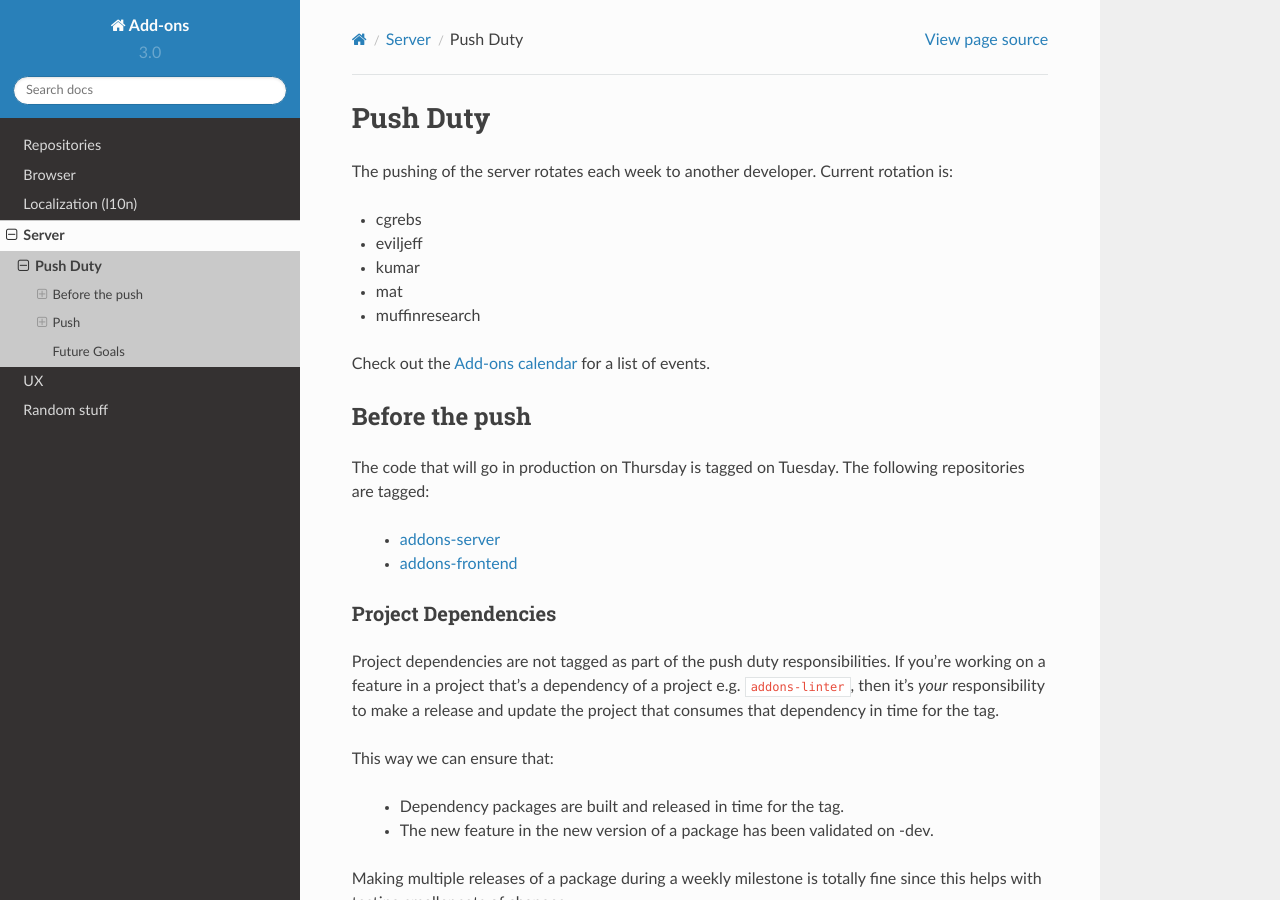
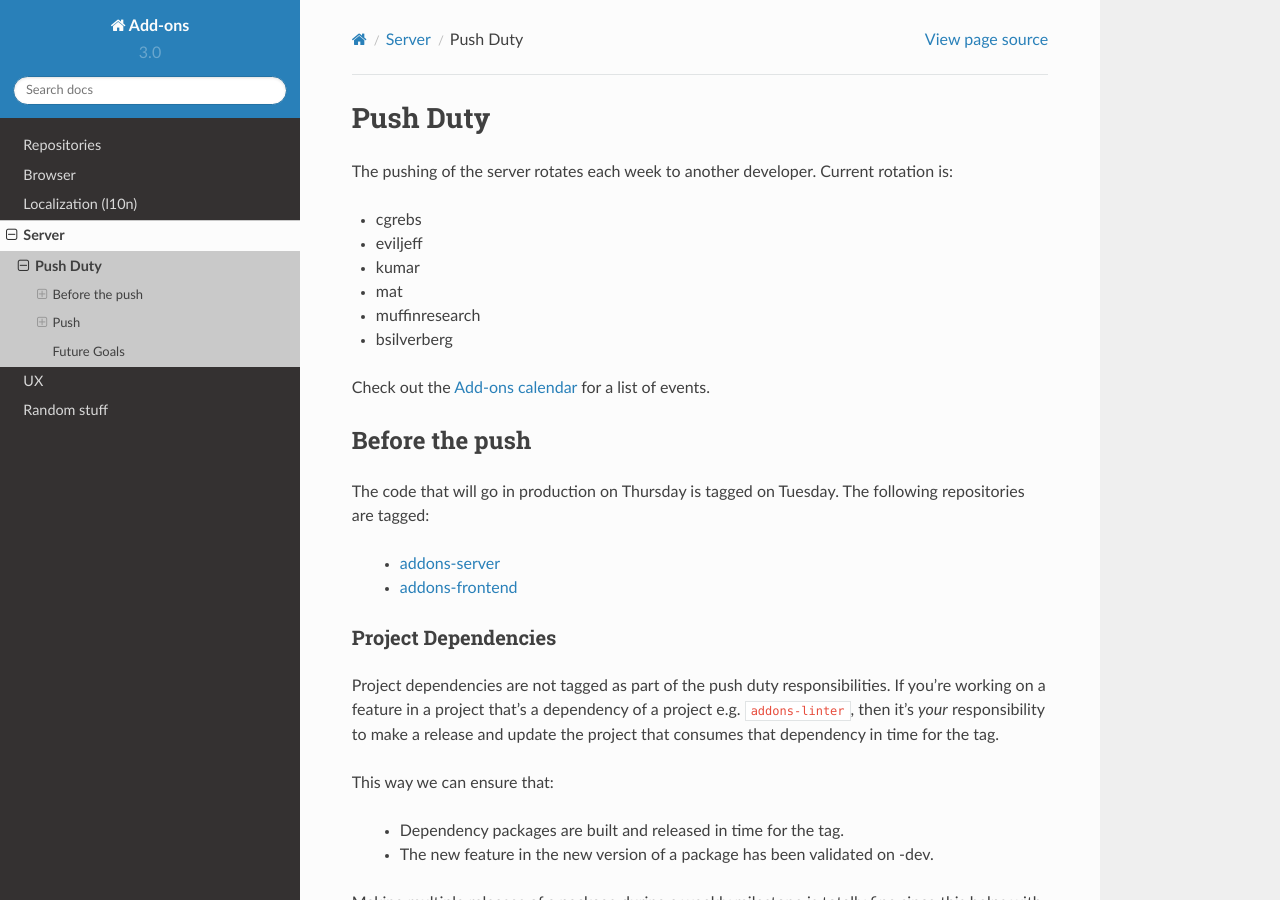
Before and after one commit to mozilla/addons, a Sphinx documentation site: the page built from docs/server/push-duty.rst, in a window 1280 px wide and 900 px high. Built offline with Sphinx 7.4.7 and the Read the Docs theme 2.0.0, drawn with Linux system fonts in a browser that asks for light colours.

Commit message:
Add Bob into the push rotation

```diff
--- a/docs/server/push-duty.rst
+++ b/docs/server/push-duty.rst
@@ -8,6 +8,7 @@ The pushing of the server rotates each week to another developer. Current rotati
 * kumar
 * mat
 * muffinresearch
+* bsilverberg
 
 Check out the `Add-ons calendar <https://calendar.google.com/calendar/embed?src=mozilla.com_lr5jsh38i6dmr72uu4d1nv7dcc@group.calendar.google.com>`_ for a list of events.
 
```
